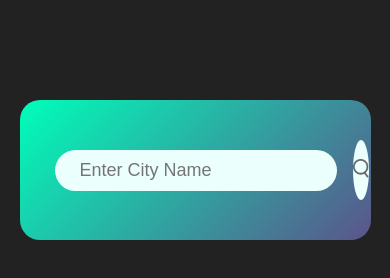
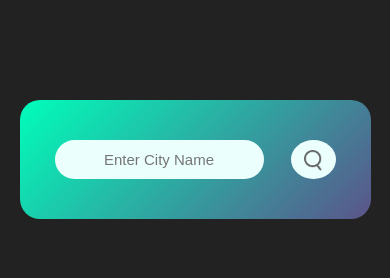
Before and after one commit to yashesh-04/weatherapp, a plain HTML site: page index.html in a window 390 px wide. Drawn offline with Linux system fonts and the light colour scheme.

Commit message:
responsive_style.css

```diff
--- a/style.css
+++ b/style.css
@@ -1,13 +1,15 @@
-*{
+* {
     margin: 0;
     padding: 0;
     font-family: 'Poppins', sans-serif;
     box-sizing: border-box;
 }
-body{
+
+body {
     background-color: #222;
 }
-.card{
+
+.card {
     width: 90%;
     max-width: 470px;
     background: linear-gradient(135deg, #00feba, #5b548a);
@@ -18,14 +20,14 @@ body{
     text-align: center;
 }
 
-.search{
+.search {
     width: 100%;
     display: flex;
     align-items: center;
     justify-content: space-between;
 }
 
-.search input{
+.search input {
     border: 0;
     outline: 0;
     background: #ebfffc;
@@ -38,7 +40,7 @@ body{
     font-size: 18px;
 }
 
-.search button{
+.search button {
     border: 0;
     outline: 0;
     background: #ebfffc;
@@ -48,27 +50,27 @@ body{
     cursor: pointer;
 }
 
-.search button img{
+.search button img {
     width: 16px;
 }
 
-.weather-icon{
+.weather-icon {
     width: 170px;
     margin-top: 30px;
 }
 
-.weather h1{
+.weather h1 {
     font-size: 80px;
     font-weight: 500px;
 }
 
-.weather h1{
+.weather h1 {
     font-size: 45px;
     font-weight: 400px;
     margin-top: -10px;
 }
 
-.details{
+.details {
     display: flex;
     align-items: center;
     justify-content: space-between;
@@ -77,30 +79,109 @@ body{
 
 }
 
-.col{
+.col {
     display: flex;
     align-items: center;
     text-align: left;
 }
 
-.col img{
+.col img {
     width: 40px;
     margin-right: 10px;
 }
 
-.humidity, .wind{
+.humidity,
+.wind {
     font-size: 28px;
     margin-top: -6px;
 }
 
-.weather{
+.weather {
     display: none;
 }
 
-.error{
+.error {
     text-align: left;
     margin-left: 10px;
     font-size: 14px;
     margin-top: 10px;
     display: none;
 }
+
+
+@media (min-width: 280px) and (max-width: 470px) {
+    .search button {
+        border: 0;
+    }
+
+    .card {
+        width: 90%;
+        max-width: 470px;
+        background: linear-gradient(135deg, #00feba, #5b548a);
+        color: #fff;
+        margin: 100px auto 0;
+        border-radius: 20px;
+        padding: 40px 35px;
+        text-align: center;
+    }
+
+    .search input {
+        border: 0;
+        outline: 0;
+        background: #ebfffc;
+        color: #555;
+        padding: 12px 6px;
+        height: 60ox;
+        border-radius: 30px;
+        flex: 1;
+        margin-right: 16px;
+        font-size: 18px;
+    }
+
+    .search button img {
+        width: 18px;
+    }
+
+
+    .search button {
+        border: 0;
+        outline: 0;
+        background: #ebfffc;
+        border-radius: 74;
+        width: 52px;
+        height: 39px;
+        cursor: pointer;
+        padding: 10px;
+    }
+
+    .search input {
+        border: 0;
+        outline: 0;
+        background: #ebfffc;
+        color: #555;
+        padding: 11px 5px;
+        height: 60ox;
+        border-radius: 30px;
+        flex: 1;
+        margin-right: 27px;
+        font-size: 15px;
+        text-align: center;
+    }
+
+    .col img {
+        width: 30px;
+        margin-right: 10px;
+    }
+
+    .humidity, .wind {
+        font-size: 23px;
+        margin-top: -6px;
+    }
+
+    .col img {
+        width: 30px;
+        margin-right: 10px;
+        display: contents;
+    }
+
+}
```
